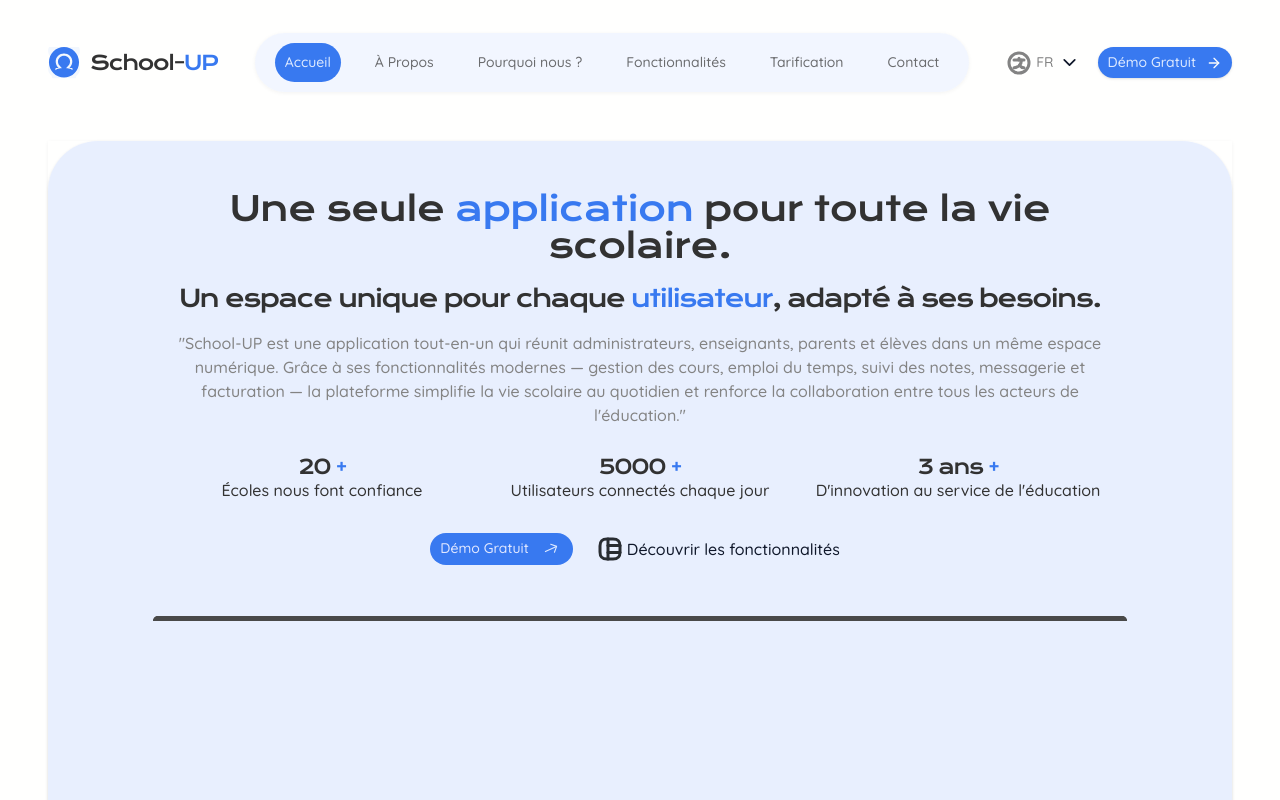
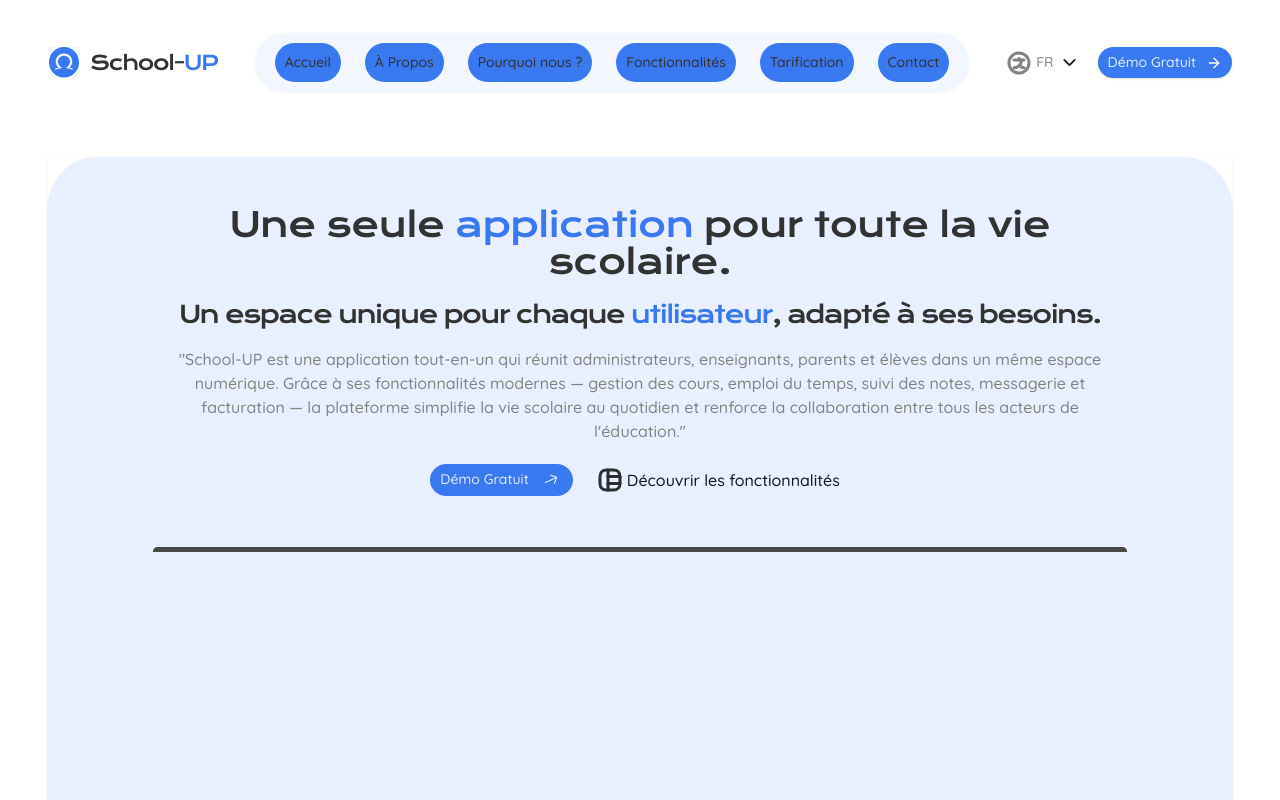
Before and after one commit to GldzzPro/schoolup-landing-page, a React (Vite) app: page / in a window 1280 px wide. Shown: the top 800 px of the page. Built offline with nearby package versions, Linux system fonts and the light colour scheme; grey boxes are pictures that could not be loaded.

Commit message:
feat(landing-page): implement section navigation and sticky header
- Add section IDs for navigation
- Create useActiveSection hook for URL hash tracking
- Make header sticky with background
- Update navigation to scroll to sections
- Remove unused statistics data

```diff
--- a/src/components/ui/hamburger-menu.tsx
+++ b/src/components/ui/hamburger-menu.tsx
@@ -6,7 +6,7 @@ import { useNavigate } from "react-router-dom";
 interface HamburgerMenuProps {
   navigationItems: Array<{
     label: string;
-    active: boolean;
+    // active: boolean;
   }>;
 }
 
@@ -56,7 +56,7 @@ export const HamburgerMenu: React.FC<HamburgerMenuProps> = ({
       </Button>
 
       {isOpen && (
-        <div className=" fixed inset-0 z-50  p-12 bg-blue-100/40   outline outline-1 outline-offset-[-1px] outline-white/90 backdrop-blur-xl inline-flex flex-col justify-between items-center">
+        <div className=" fixed inset-0 z-50  p-12 bg-[#DEEAFF66]   outline outline-1 outline-offset-[-1px] outline-white/90 backdrop-blur-xl inline-flex flex-col justify-between items-center">
           <div className="w-44 inline-flex justify-start items-center gap-2.5">
             <div className="w-8 h-10 relative">
               <img src="/Logo.svg" alt="logo" />
--- /dev/null
+++ b/src/hooks/useActiveSection.ts
@@ -0,0 +1,18 @@
+import { useLocation } from "react-router-dom";
+import { useMemo } from "react";
+
+/**
+ * Hook to get the active section from the URL hash (/#section-name)
+ * @returns {string | null} active section name or null if no hash
+ */
+export function useActiveSection() {
+  const location = useLocation();
+
+  const activeSection = useMemo(() => {
+    if (!location.hash) return null;
+    // remove the leading "#"
+    return location.hash.replace("#", "");
+  }, [location.hash]);
+
+  return activeSection;
+}
--- a/src/screens/LandingPage/LandingPage.tsx
+++ b/src/screens/LandingPage/LandingPage.tsx
@@ -11,7 +11,7 @@ export const LandingPage = (): JSX.Element => {
   return (
     <div className="bg-[#fffffe] w-full min-h-screen">
       <div className="bg-pure-snow w-full  mx-auto relative space-y-8 md:space-y-12">
-        <div className="px-4 md:px-8 lg:px-12 pt-4 md:pt-8">
+        <div className="px-4 md:px-8 lg:px-12 py-4 md:pt-8 sticky top-0 z-10 bg-[#fffffe]  ">
           <GroupSubsection />
         </div>
 
--- a/src/screens/LandingPage/sections/DivWrapperSubsection/DivWrapperSubsection.tsx
+++ b/src/screens/LandingPage/sections/DivWrapperSubsection/DivWrapperSubsection.tsx
@@ -1,7 +1,7 @@
 
 export const DivWrapperSubsection = (): JSX.Element => {
   return (
-    <section className="flex flex-col w-full items-start gap-[15px] relative px-4 md:px-0">
+    <section id="Fonctionnalités" className="flex flex-col w-full items-start gap-[15px] relative px-4 md:px-0">
       <h2 className="w-full font-quicksand-easyread-semibold font-[number:var(--quicksand-easyread-semibold-font-weight)] text-black text-lg md:text-[length:var(--quicksand-easyread-semibold-font-size)] tracking-[var(--quicksand-easyread-semibold-letter-spacing)] leading-[22px] md:leading-[var(--quicksand-easyread-semibold-line-height)] [font-style:var(--quicksand-easyread-semibold-font-style)]">
         Les avantages de notre solution
       </h2>
--- a/src/screens/LandingPage/sections/Frame2Subsection/Frame2Subsection.tsx
+++ b/src/screens/LandingPage/sections/Frame2Subsection/Frame2Subsection.tsx
@@ -41,7 +41,7 @@ const contactInfo = [
 
 export const Frame2Subsection = (): JSX.Element => {
   return (
-    <section className="flex flex-col w-full items-start relative">
+    <section id="Contact" className="flex flex-col w-full items-start relative">
       <div className="flex flex-col items-start gap-8 md:gap-[50px] p-6 md:p-[50px] relative self-stretch w-full flex-[0_0_auto] bg-black">
         <div className="flex flex-col items-start gap-4 md:gap-[25px] relative self-stretch w-full flex-[0_0_auto]">
           <h2 className="relative self-stretch mt-[-1.00px] [font-family:'Krona_One',Helvetica] font-normal text-white text-xl md:text-[34px] text-center tracking-[-1.5px] md:tracking-[-2.18px] leading-[24px] md:leading-[37.4px]">
--- a/src/screens/LandingPage/sections/FrameSubsection/FrameSubsection.tsx
+++ b/src/screens/LandingPage/sections/FrameSubsection/FrameSubsection.tsx
@@ -1,23 +1,6 @@
 import { useMediaQuery } from 'react-responsive';
 import { Card, CardContent } from "../../../../components/ui/card";
 
-const statistics = [
-  {
-    number: "20",
-    symbol: "+",
-    description: "Écoles nous font confiance",
-  },
-  {
-    number: "5000",
-    symbol: "+",
-    description: "Utilisateurs connectés chaque jour",
-  },
-  {
-    number: "3 ans",
-    symbol: "+",
-    description: "D'innovation au service de l'éducation",
-  },
-];
 
 export const FrameSubsection = (): JSX.Element => {
   const isMobile = useMediaQuery({ maxWidth: 768 });
@@ -25,8 +8,8 @@ export const FrameSubsection = (): JSX.Element => {
   const desktopBackground = 'url("./path/hero_second.jpg")';
 
   return (
-    <section className="flex flex-col w-full items-start relative box-border shadow-drop-shadow-100">
-      <Card className="w-full flex flex-col sm:px-[20px] sm:pt-[25px]  min-h-[989px] md:px-[105px]  gap-[50px] md:pt-[50px] box-border   bg-[#dee9ffb2] rounded-[25px] md:rounded-[50px_50px_0px_0px]  border-0">
+    <section id='À Propos' className="flex flex-col w-full items-start relative box-border shadow-drop-shadow-100">
+      <Card className="w-full flex flex-col sm:px-[20px] sm:pt-[25px]  h-[989px] md:px-[105px]  gap-[50px] md:pt-[50px] box-border   bg-[#dee9ffb2] rounded-[25px] md:rounded-[50px_50px_0px_0px]  border-0">
         <CardContent className="flex flex-col w-full max-w-[1133px] items-center gap-5 md:gap-5 px-4 md:px-0 py-8 md:py-0">
           <h1 className=" w-full mt-[-1.00px] [font-family:'Krona_One',Helvetica] font-normal text-black text-2xl md:text-[34px] text-center tracking-[-1.5px] md:tracking-[-2.18px] leading-[28px] md:leading-[37.4px]">
             <span className="text-[#323232] tracking-[-0.74px]">
@@ -62,26 +45,7 @@ export const FrameSubsection = (): JSX.Element => {
             collaboration entre tous les acteurs de l&apos;éducation.&quot;
           </p>
 
-          <div className="flex flex-col md:flex-row w-full items-center justify-center gap-4 md:gap-5 px-5 py-2.5 relative flex-[0_0_auto]">
-            {statistics.map((stat, index) => (
-              <div
-                key={index}
-                className="flex flex-col items-center relative flex-1 grow"
-              >
-                <div className="w-fit font-mysticgrove-whisperingxs font-[number:var(--mysticgrove-whisperingxs-font-weight)] text-black text-[length:var(--mysticgrove-whisperingxs-font-size)] tracking-[var(--mysticgrove-whisperingxs-letter-spacing)] leading-[var(--mysticgrove-whisperingxs-line-height)] whitespace-nowrap relative mt-[-1.00px] [font-style:var(--mysticgrove-whisperingxs-font-style)]">
-                  <span className="text-[#323232] tracking-[var(--mysticgrove-whisperingxs-letter-spacing)] font-mysticgrove-whisperingxs [font-style:var(--mysticgrove-whisperingxs-font-style)] font-[number:var(--mysticgrove-whisperingxs-font-weight)] leading-[var(--mysticgrove-whisperingxs-line-height)] text-[length:var(--mysticgrove-whisperingxs-font-size)]">
-                    {stat.number}{" "}
-                  </span>
-                  <span className="text-[#3879f0] tracking-[var(--mysticgrove-whisperingxs-letter-spacing)] font-mysticgrove-whisperingxs [font-style:var(--mysticgrove-whisperingxs-font-style)] font-[number:var(--mysticgrove-whisperingxs-font-weight)] leading-[var(--mysticgrove-whisperingxs-line-height)] text-[length:var(--mysticgrove-whisperingxs-font-size)]">
-                    {stat.symbol}
-                  </span>
-                </div>
-                <div className="relative w-fit [font-family:'Quicksand',Helvetica] font-medium text-black text-sm md:text-base tracking-[0] leading-5 md:leading-6 text-center">
-                  {stat.description}
-                </div>
-              </div>
-            ))}
-          </div>
+
 
           <div className="flex flex-col md:flex-row items-center justify-center gap-4 md:gap-[15px] relative w-full flex-[0_0_auto]">
             <button className="h-8 px-2.5 py-[5px] bg-[#3879F0] hover:opacity-75 rounded-[20px] inline-flex justify-center items-center gap-2.5">
--- a/src/screens/LandingPage/sections/FrameWrapperSubsection/FrameWrapperSubsection.tsx
+++ b/src/screens/LandingPage/sections/FrameWrapperSubsection/FrameWrapperSubsection.tsx
@@ -31,7 +31,7 @@ export const FrameWrapperSubsection = (): JSX.Element => {
     ];
 
   return (
-    <section className="flex flex-col w-full items-start gap-[25px] relative px-4 md:px-0">
+    <section id="Pourquoi nous ?" className="flex flex-col w-full items-start gap-[25px] relative px-4 md:px-0">
       <div className="flex flex-col items-start gap-[15px] relative self-stretch w-full flex-[0_0_auto]">
         <h2 className="relative self-stretch mt-[-1.00px] font-quicksand-easyread-semibold font-[number:var(--quicksand-easyread-semibold-font-weight)] text-black text-lg md:text-[length:var(--quicksand-easyread-semibold-font-size)] tracking-[var(--quicksand-easyread-semibold-letter-spacing)] leading-[22px] md:leading-[var(--quicksand-easyread-semibold-line-height)] [font-style:var(--quicksand-easyread-semibold-font-style)]">
           Notre identité, notre vision
--- a/src/screens/LandingPage/sections/GroupSubsection/GroupSubsection.tsx
+++ b/src/screens/LandingPage/sections/GroupSubsection/GroupSubsection.tsx
@@ -7,19 +7,38 @@ import {
   NavigationMenuLink,
   NavigationMenuList,
 } from "../../../../components/ui/navigation-menu";
+import { useNavigate } from "react-router-dom";
+import { useState } from "react";
 
 export const GroupSubsection = (): JSX.Element => {
+  const navigate = useNavigate();
+  const [active, setActive] = useState("Accueil");
+
+  const handleNavClick = (label: string) => {
+    const sectionId = `#${label}`;
+    navigate(sectionId);
+    setTimeout(() => {
+      const el = document.getElementById(label);
+      if (el) {
+        el.scrollIntoView({ behavior: "smooth" });
+      }
+    }, 100);
+  };
+
   const navigationItems = [
-    { label: "Accueil", active: true },
-    { label: "À Propos", active: false },
-    { label: "Pourquoi nous ?", active: false },
-    { label: "Fonctionnalités", active: false },
-    { label: "Tarification", active: false },
-    { label: "Contact", active: false },
+    { label: "Accueil" },
+    { label: "À Propos" },
+    { label: "Pourquoi nous ?" },
+    { label: "Fonctionnalités" },
+    { label: "Tarification" },
+    { label: "Contact" },
   ];
 
   return (
-    <div className="w-full h-auto md:h-[61px] relative flex items-center justify-between px-0 py-2.5">
+    <section
+      id="Accueil"
+      className="w-full h-auto md:h-[61px] relative flex items-center justify-between px-0 py-2.5"
+    >
       <div className="flex items-center gap-2.5">
         <div className=" w-full h-auto">
           <div className=" w-full h-auto bg-[url(/vector-1.svg)] bg-[100%_100%]">
@@ -54,8 +73,9 @@ export const GroupSubsection = (): JSX.Element => {
           {navigationItems.map((item, index) => (
             <NavigationMenuItem key={index}>
               <NavigationMenuLink
+                onClick={() => handleNavClick(item.label)}
                 className={`gap-1 lg:gap-2.5 p-1.5 lg:p-2.5 flex items-center justify-center rounded-[20px] hover:bg-blue hover:text-white  ${
-                  item.active ? "bg-blue" : "opacity-70"
+                  active ? "bg-blue" : "opacity-70"
                 }`}
               >
                 <div
@@ -91,6 +111,6 @@ export const GroupSubsection = (): JSX.Element => {
           <ArrowRightIcon className="relative w-6 h-6 md:w-[31.89px] md:h-[31.89px] md:mt-[-3.95px] md:mb-[-3.95px]" />
         </Button>
       </div>
-    </div>
+    </section>
   );
 };
```
